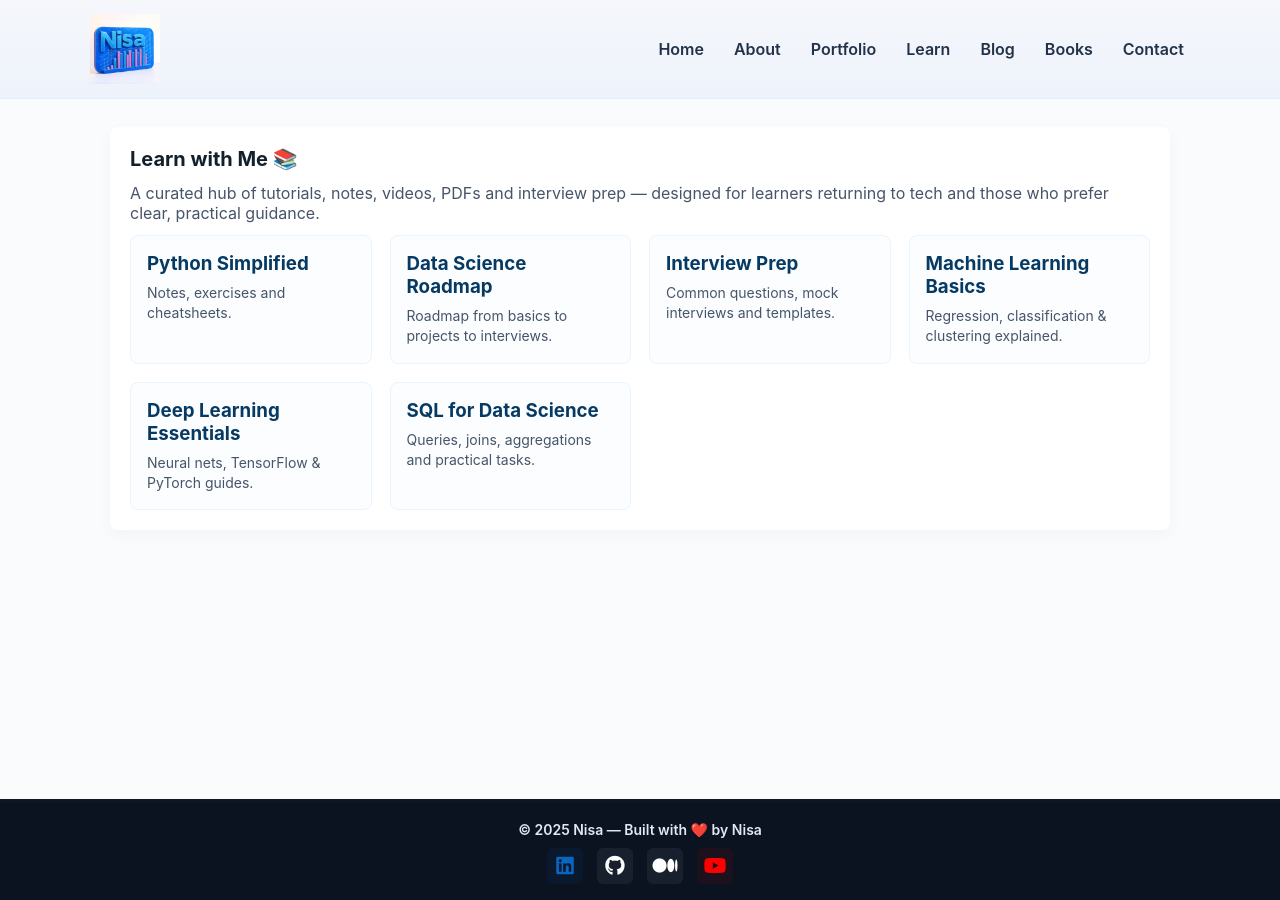
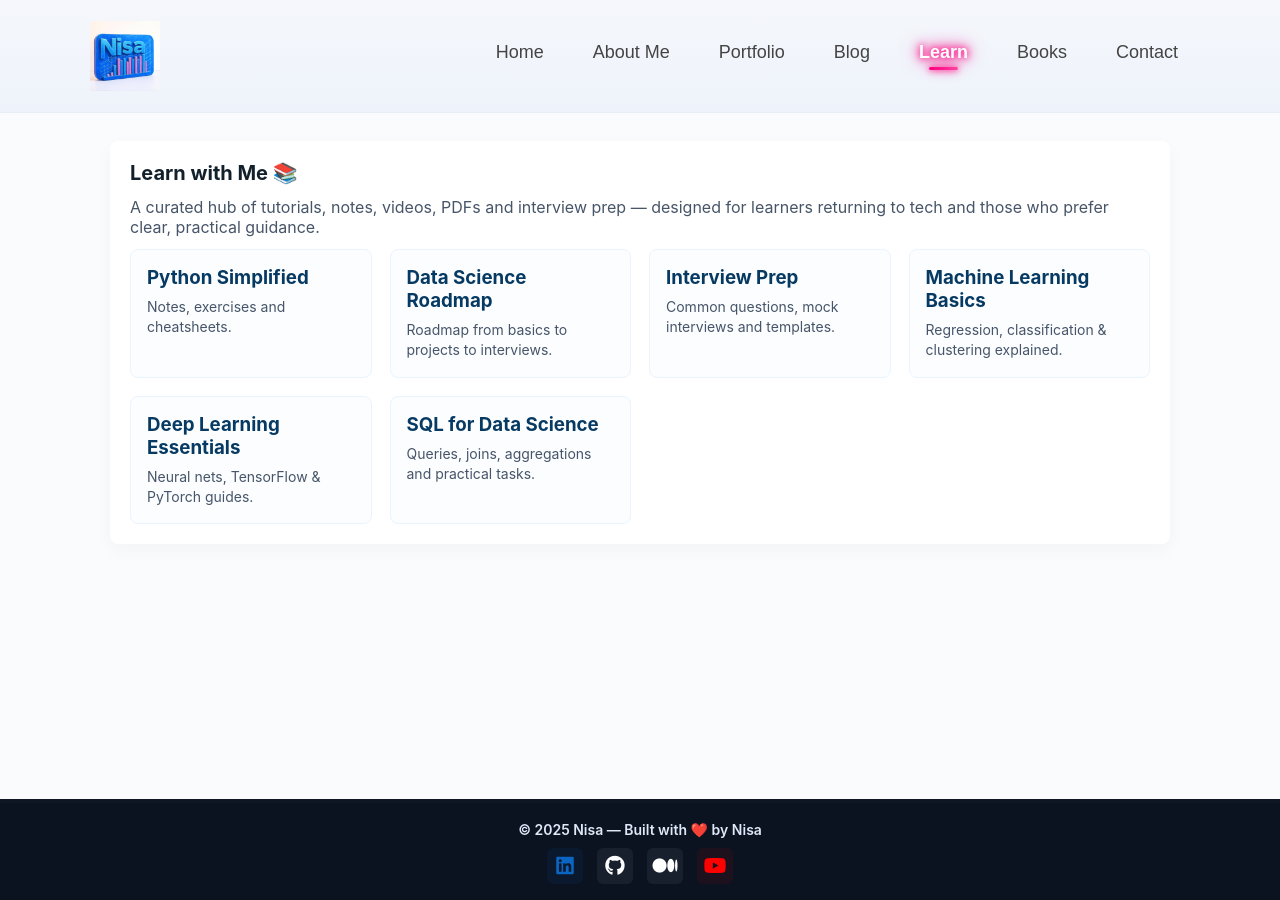
Before and after one commit to tabassumunnisa19/My_Personal_Website, a Jekyll site: the page learn.html, which Jekyll copies as it is, in a window 1280 px wide. Built offline with Jekyll 4.4.1, drawn with Linux system fonts in a browser that asks for light colours.

Commit message:
Update learn.html

```diff
--- a/learn.html
+++ b/learn.html
@@ -3,12 +3,22 @@
 <header class="site-header">
   <div class="site-container header-inner">
     <a href="index.html" class="logo"><img src="logo.jpg" alt="Nisa logo" /></a>
-    <nav class="main-nav">
+
+   <!-- Hamburger button -->
+<button class="menu-toggle" aria-label="Toggle menu">
+  <span class="bar"></span>
+  <span class="bar"></span>
+  <span class="bar"></span>
+</button>
+
+
+    <!-- Navigation -->
+    <nav id="main-nav" class="navbar" role="navigation">
       <a href="index.html">Home</a>
-      <a href="about.html">About</a>
+      <a href="about.html">About Me</a>
       <a href="portfolio.html">Portfolio</a>
-      <a href="learn.html">Learn</a>
       <a href="blog.html">Blog</a>
+      <a href="learn.html" class="active">Learn</a>
       <a href="books.html">Books</a>
       <a href="contact.html">Contact</a>
     </nav>
```
